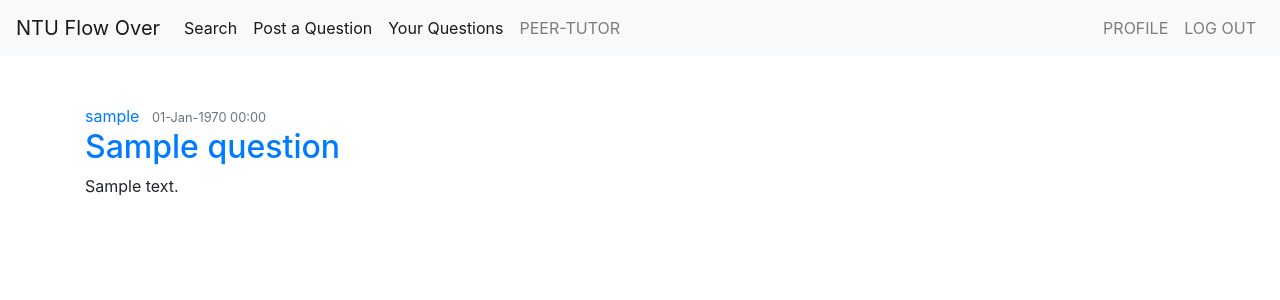
After one commit to seanpohyx/NTU-hackfest-2020, a Flask app: page /your_questions in a window 1280 px wide. The commit adds this page. Shown: the top 300 px of the page. Run offline with Flask 2, Linux system fonts and the light colour scheme; a user stored in the database is signed in; tables that the repository leaves empty hold one stand-in row (values such as "Sample post"); parts of the project's set-up code (start-up, migrations or seed data) failed here and were passed over; some libraries are stand-ins or nearby versions.

Commit message:
ALOT OF CAHNGE

```diff
--- a/app.py
+++ b/app.py
@@ -59,10 +59,26 @@ def postQuestion():
                                 authorId=current_user.get_id(), vote=0, description=form.question.data)
         db.session.add(new_question)
         db.session.commit()
-        return redirect(url_for('dashboard'))
+
+        flash('Your question has been created!', 'success')
+        return redirect(url_for('your_questions'))
         #return '<h1>' + form.username.data + ' ' + form.email.data + ' ' + form.password.data + '</h1>'
 
-    return render_template('postQuestion.html', form=form, title="post question")
+    return render_template('postQuestion.html', form=form, title="New Question")
+
+@app.route('/your_questions')
+@login_required
+def your_questions():
+    questions = Question.query.all()
+    for q in questions:
+        q.datetime = time.strftime("%d-%b-%Y %H:%M", time.localtime(q.datetime))
+    return render_template('your_questions.html', name=current_user.username, questions = questions)
+
+@app.route('/your_questions/<int:question_id>')
+@login_required
+def question(question_id):
+    question = Question.query.get_or_404(question_id)
+    return render_template('question.html', title=question.question, question = question)
 
 @app.route('/profile', methods=['GET', 'POST'])
 @login_required
--- a/templates/indexLayout.html
+++ b/templates/indexLayout.html
@@ -35,6 +35,9 @@
           {% else %}
             <li class="nav-item active">
               <a class="nav-link" href="{{ url_for('postQuestion') }}">Post a Question</span></a>
+            </li>
+            <li class="nav-item active">
+              <a class="nav-link" href="{{ url_for('your_questions') }}">Your Questions</span></a>
             </li>
             <li class="nav-item">
               <a class="nav-link" href="#">PEER-TUTOR <span class="sr-only">(current)</span></a>
--- /dev/null
+++ b/templates/your_questions.html
@@ -0,0 +1,17 @@
+{% extends "indexLayout.html" %}
+{% import "bootstrap/wtf.html" as wtf %}
+
+{% block content %}
+    {% for question in questions %}
+        <article class="media content-section">
+            <div class="media-body">
+                <div class="article-metadata">
+                    <a class="mr-2" href="#">{{ question.author.username }}</a>
+                    <small class="text-muted">{{ question.datetime }}</small>
+                </div>
+                <h2><a class = "article-title" href="{{ url_for('question', question_id=question.id) }}">{{question.question}}</a></h2>
+                <p class="article-content">{{question.description}}</p>
+            </div>
+        </article>
+    {% endfor %}
+{% endblock %}
```
Also changed, not shown: models.py (+15 -6 lines), templates/question.html (added, +15 -0 lines).
